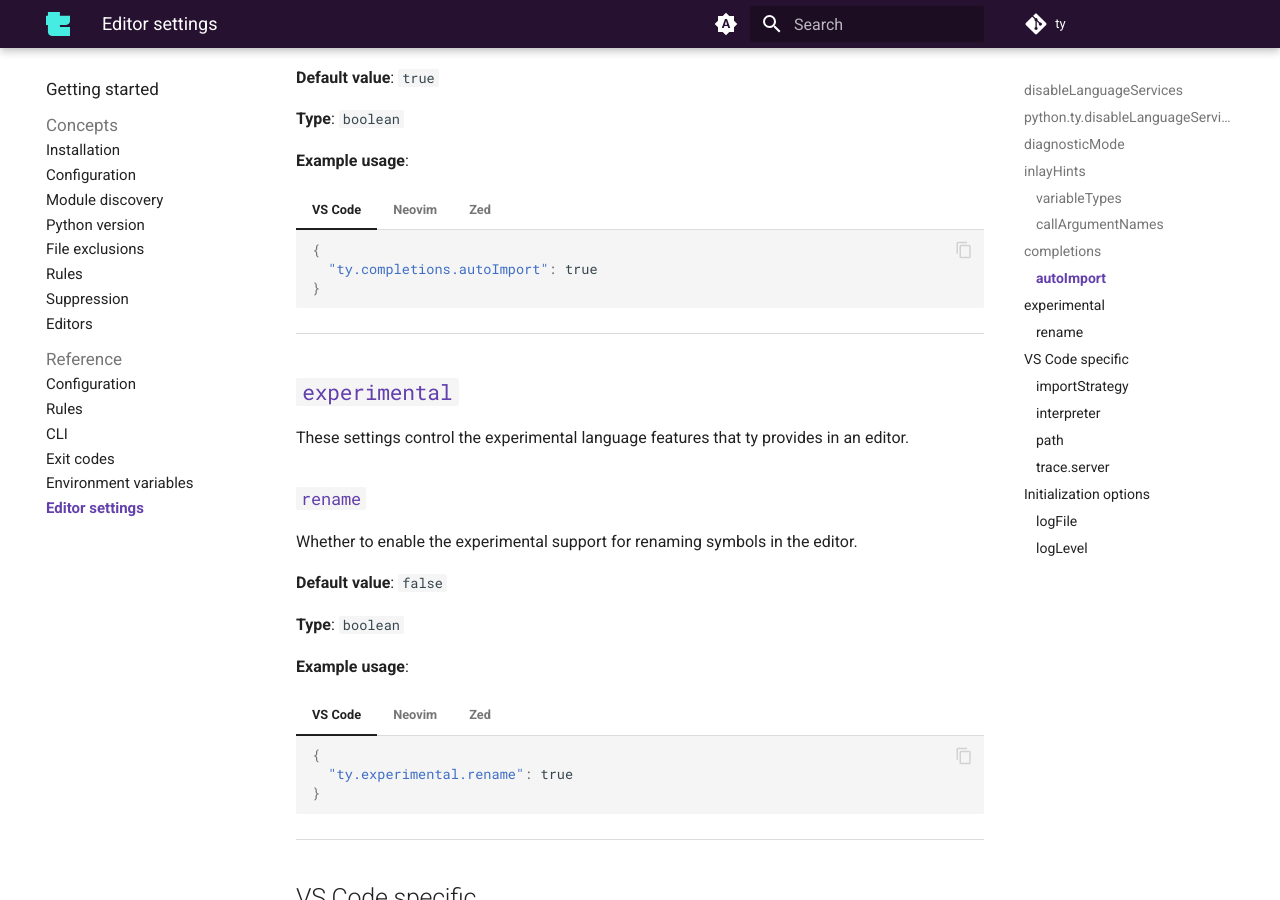
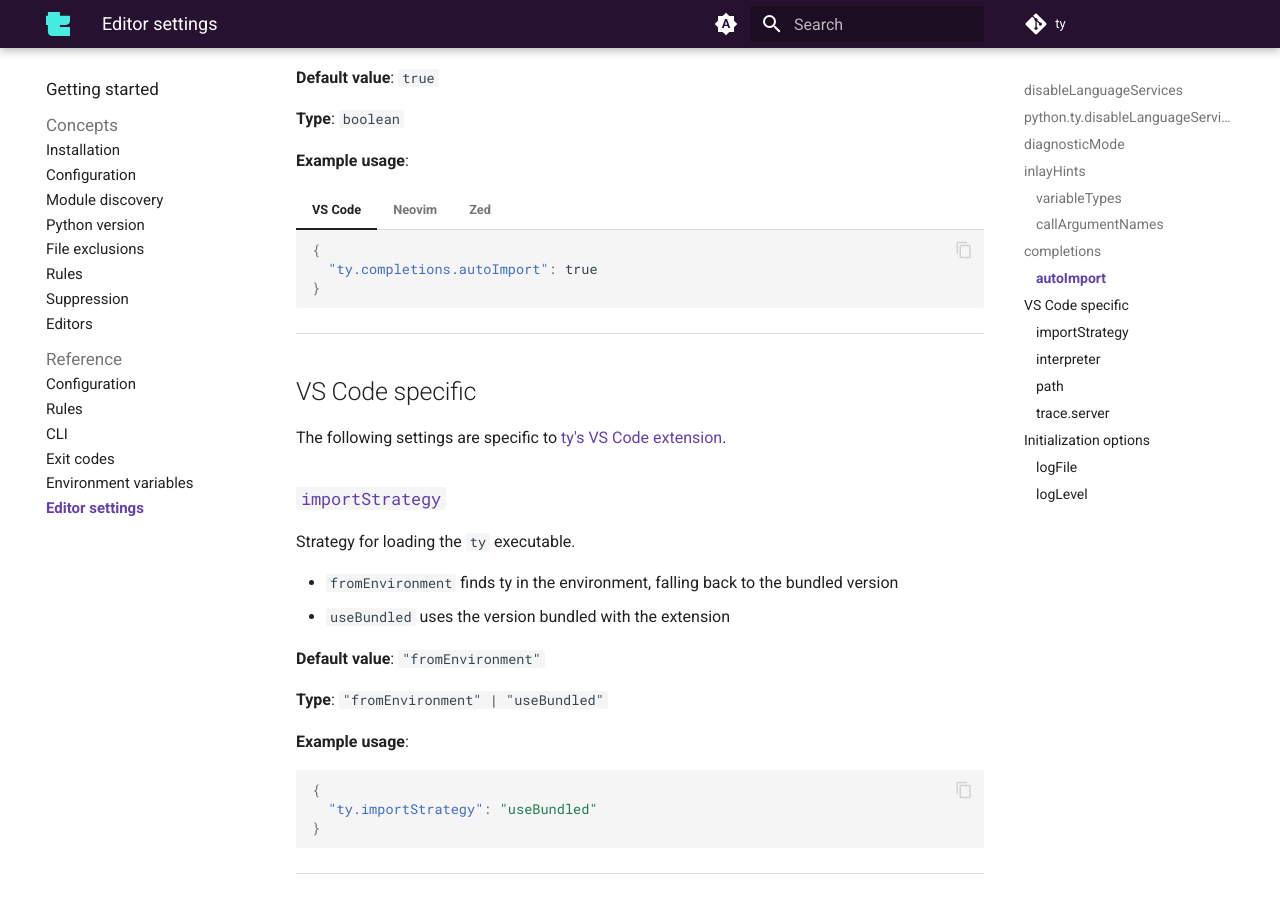
Before and after one commit to astral-sh/ty, an MkDocs documentation site: the page built from docs/reference/editor-settings.md, in a window 1280 px wide and 900 px high, scrolled down 2870 px. Built offline with MkDocs 1.6.1 and Material for MkDocs 9.7.7, drawn with Linux system fonts in a browser that asks for light colours; comment, search, counter and statistics services are not loaded.

Commit message:
Remove documentation of `experimental.rename`

````diff
--- a/docs/reference/editor-settings.md
+++ b/docs/reference/editor-settings.md
@@ -336,71 +336,6 @@
 
 ______________________________________________________________________
 
-## `experimental`
-
-These settings control the experimental language features that ty provides in an editor.
-
-### `rename`
-
-Whether to enable the experimental support for renaming symbols in the editor.
-
-**Default value**: `false`
-
-**Type**: `boolean`
-
-**Example usage**:
-
-=== "VS Code"
-
-    ```json
-    {
-      "ty.experimental.rename": true
-    }
-    ```
-
-=== "Neovim"
-
-    ```lua
-    require('lspconfig').ty.setup({
-      settings = {
-        ty = {
-          experimental = {
-            rename = true,
-          },
-        },
-      },
-    })
-
-    -- For Neovim 0.11.0 and later:
-    vim.lsp.config('ty', {
-      settings = {
-        ty = {
-          experimental = {
-            rename = true,
-          },
-        },
-      },
-    })
-    ```
-
-=== "Zed"
-
-    ```json
-    {
-      "lsp": {
-        "ty": {
-          "settings": {
-            "experimental": {
-              "rename": true
-            }
-          }
-        }
-      }
-    }
-    ```
-
-______________________________________________________________________
-
 ## VS Code specific
 
 The following settings are specific to [ty's VS Code extension][ty-vscode].
````
